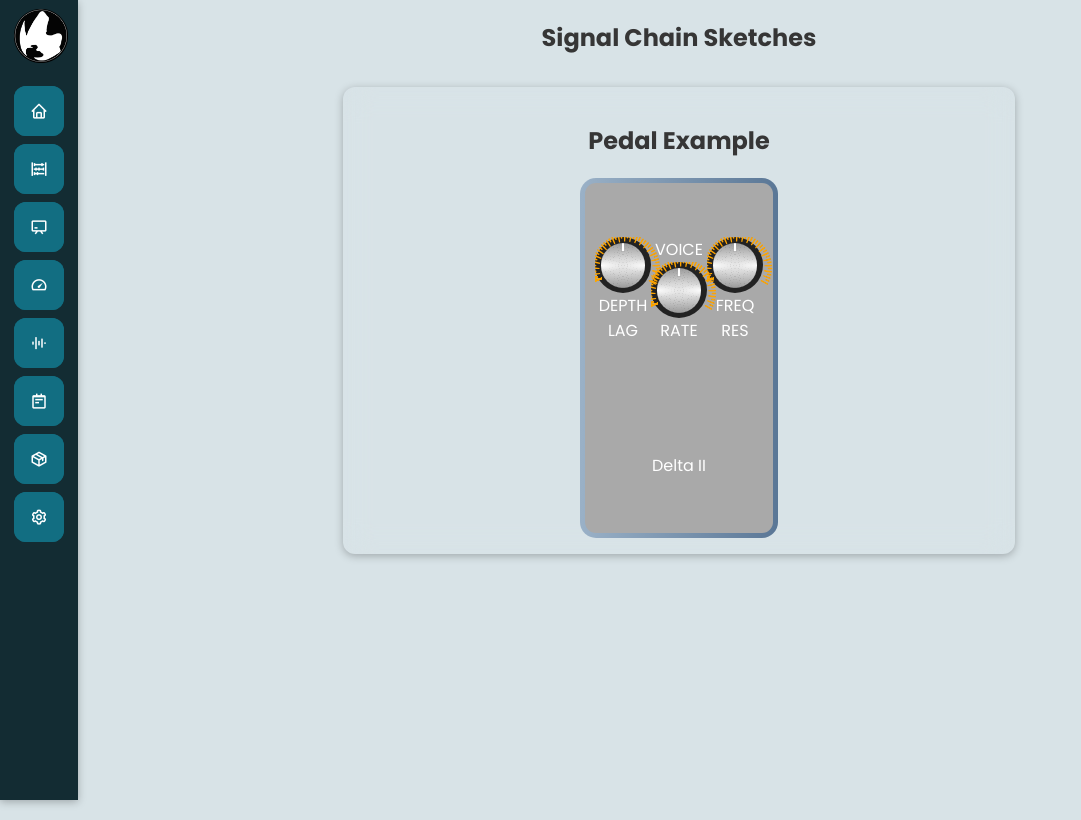
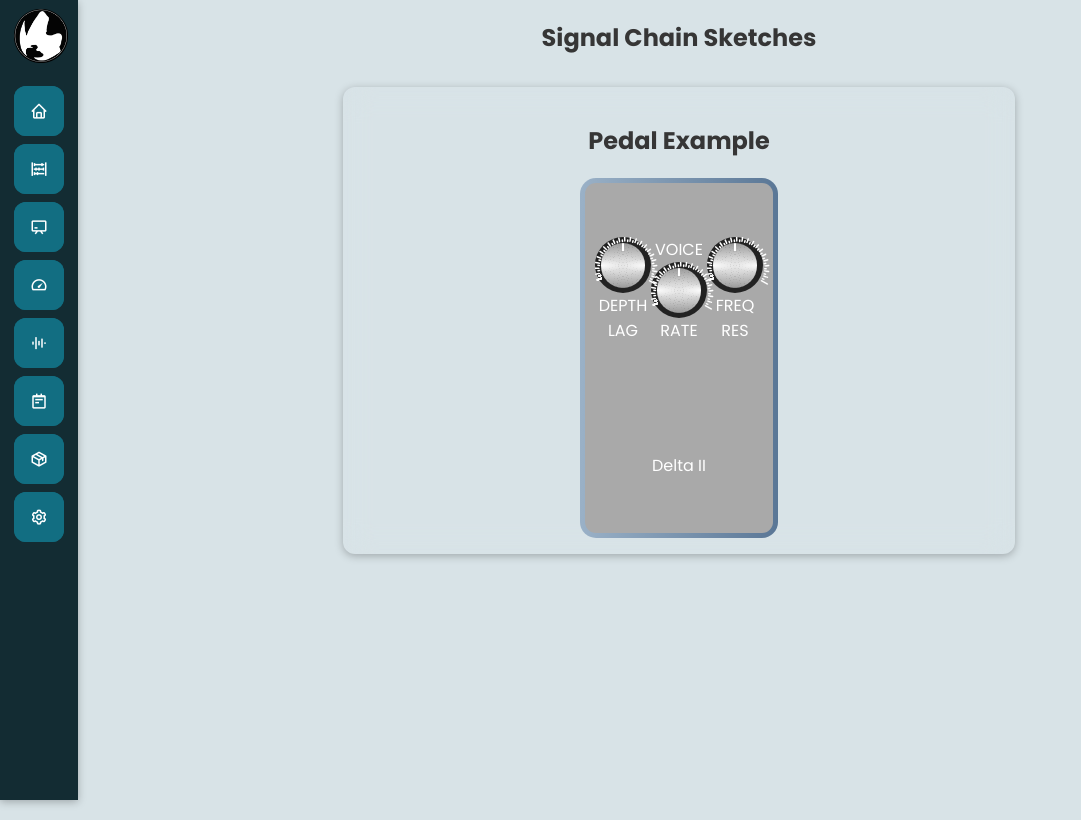
Before and after one commit to goldovsky/the-black-book, a Vue app: page /signalchainsketches in a window 1280 px wide. Shown: the whole page, without its empty margins (0-1081 px from the left). Built offline with nearby package versions, Linux system fonts and the light colour scheme.

Commit message:
component(base-knob) - corrected space used

```diff
--- a/src/components/ui/BaseKnob.vue
+++ b/src/components/ui/BaseKnob.vue
@@ -16,15 +16,15 @@
     <svg viewBox="0 0 500 500">
       <g
         transform="translate(82.453 82.563)"
-        style="stroke: orange; stroke-width: 3; stroke-linejoin: bevel"
+        style="stroke: white; stroke-width: 3; stroke-linejoin: bevel"
       >
-      <g :style="{transform:'rotate(' + (180 - 45/2) + 'deg)'}">
+        <g :style="{ transform: 'rotate(' + (180 - 45 / 2) + 'deg)' }">
           <g v-for="(nb, index) in 20" :key="index" :id="'dash' + (nb + 3)">
             <g id="dash3">
               <!-- LONG DASH -->
-            <path id="dash1" d="M70.5-.502h19V.503h-9z" />
+              <path id="dash1" d="M70.5-.502h12V.503h-9z" />
               <!-- SHORT DASH -->
-            <path id="dash2" d="M70.5-.502h9V.503h-9z" class="shortdash" />
+              <path id="dash2" d="M70.5-.502h5V.503h-5z" class="shortdash"/>
             </g>
             <use
               xlink:href="#dash3"
@@ -32,8 +32,11 @@
             />
           </g>
           <!-- LAST LONG DASH -->
-        <path id="dash999" d="M70.5-.502h19V.503h-19z" :style="{ transform: 'rotate(' + 11 * 21 + 'deg)'}"/>
-
+          <path
+            id="dash999"
+            d="M70.5-.502h19V.503h-19z"
+            :style="{ transform: 'rotate(' + 11 * 21 + 'deg)' }"
+          />
         </g>
       </g>
     </svg>
@@ -125,6 +128,6 @@ svg {
 }
 
 .shortdash {
-  transform: translateX(10px) rotate(6deg);
+  transform: translateX(0px) rotate(6deg);
 }
 </style>
```
Lines whose indentation alone changed are shown as unchanged.
